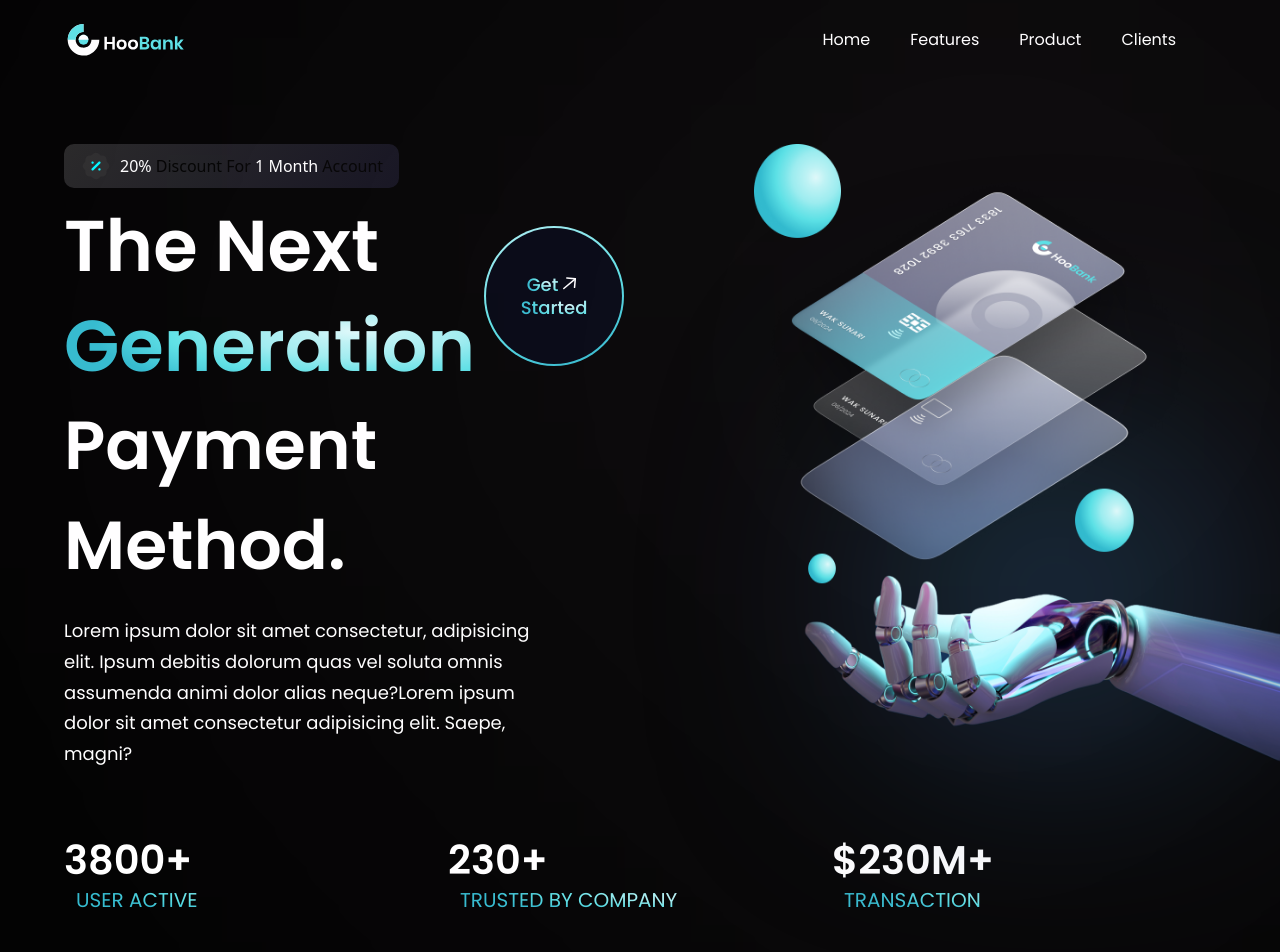
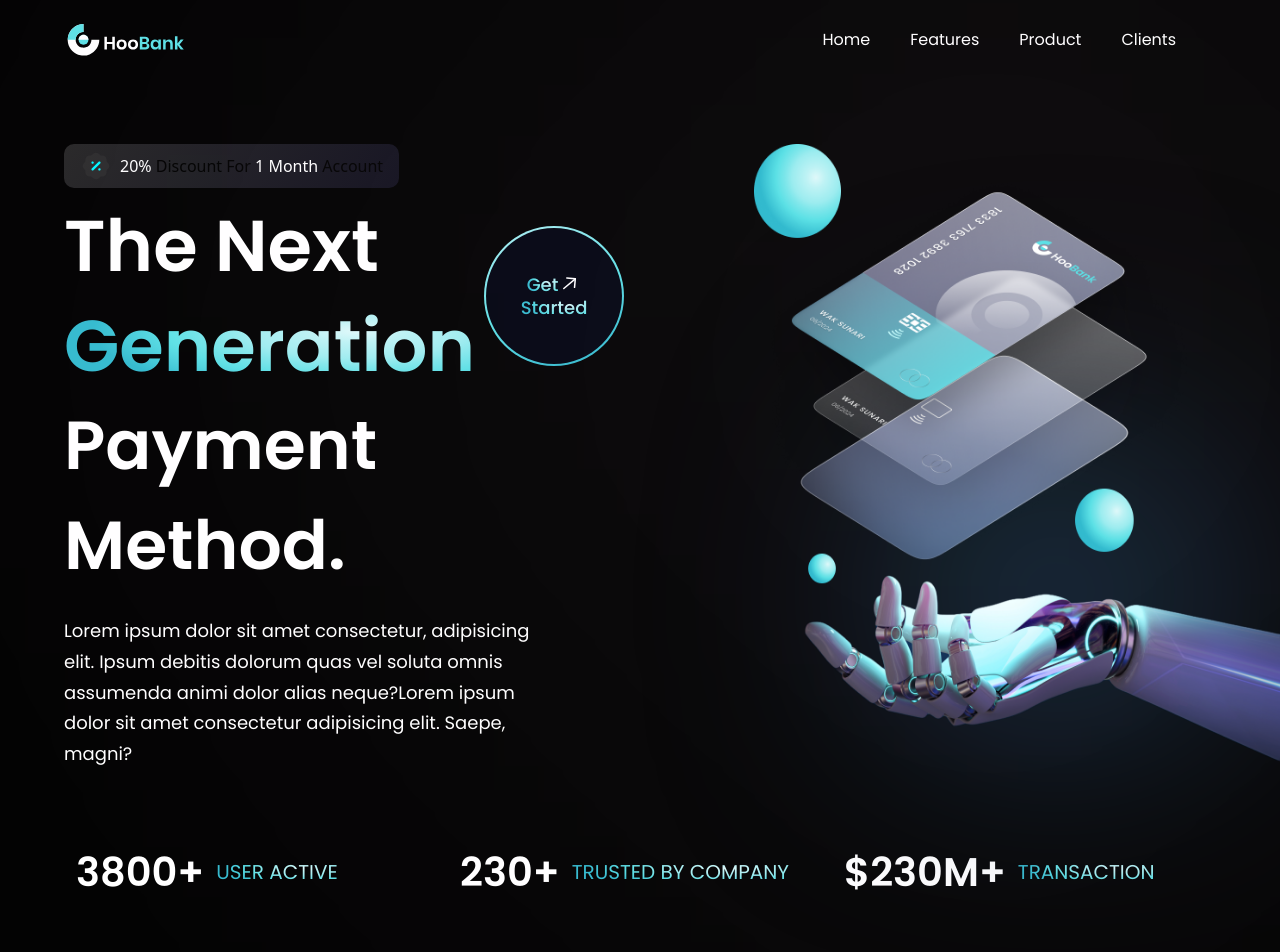
Before and after one commit to coolakburak/tailwind-website, a React (Vite) app: page / in a window 1280 px wide. Shown: the top 952 px of the page. Built offline with nearby package versions, Linux system fonts and the light colour scheme.

Commit message:
minor fix

```diff
--- a/src/components/Business.jsx
+++ b/src/components/Business.jsx
@@ -1,6 +1,9 @@
+import { features } from "../constants"
+import styles from "../style"
+import Button from "./Button"
 const Business = () => {
   return (
-    <div>Business</div>
+    <div></div>
   )
 }
 
--- a/src/components/Stats.jsx
+++ b/src/components/Stats.jsx
@@ -4,7 +4,8 @@
   return (
     <section className={`${styles.flexCenter} flex-row flex-wrap sm:mb-20 mb-6`}>
       {stats.map((stat)=>(
-        <div key={stat.id} className={`flex-1`}>
+        <div key={stat.id} className={`flex-1 flex justify-start items-center flex-row
+        m-3`}>
           <h4 className="font-poppins font-semibold xs:text-[40px] text-[30px]
           xs:leading-[53px] leading-[43px] text-white">{stat.value}</h4>
           <p className="font-poppins font-normal xs:text-[20px] text-[15px]
```
